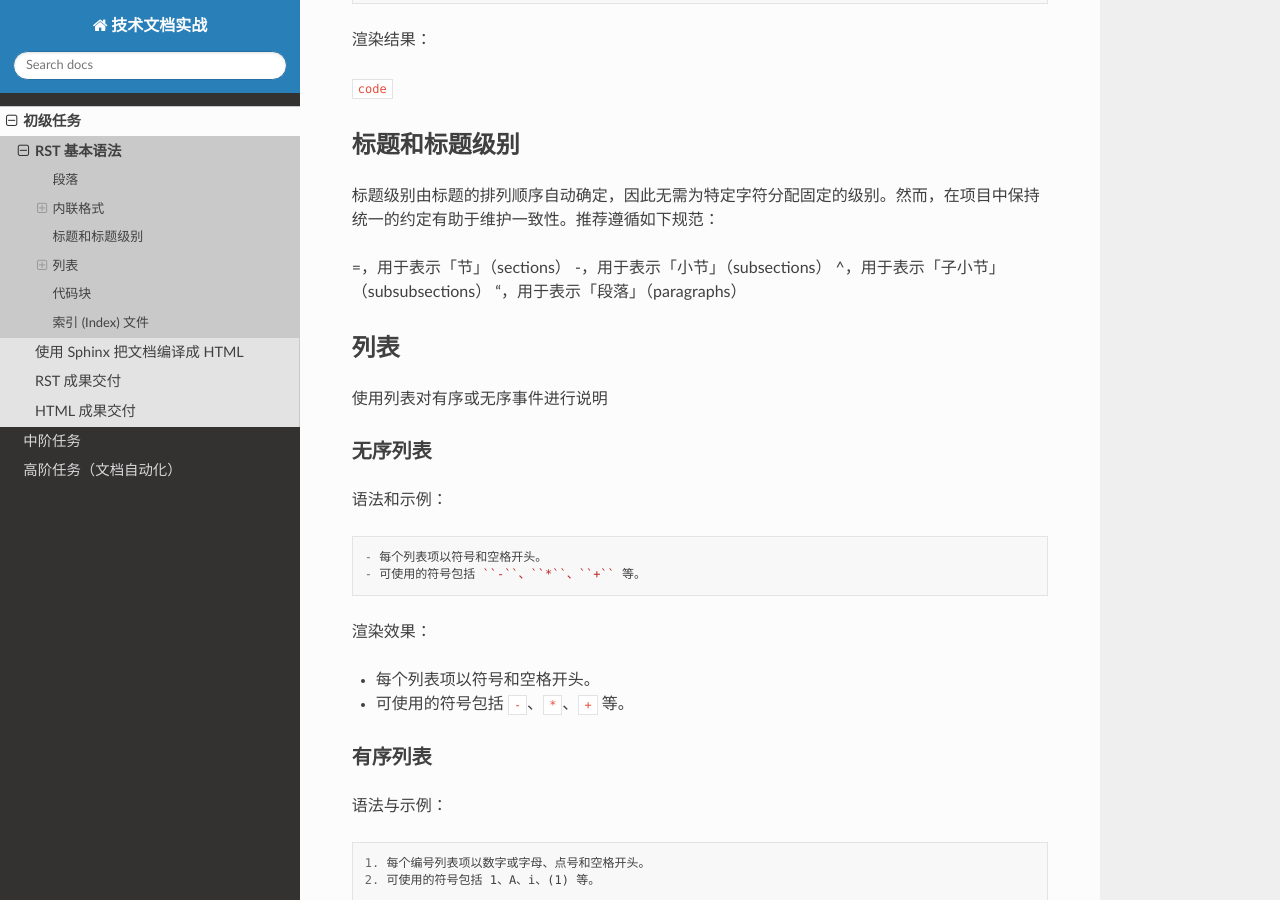
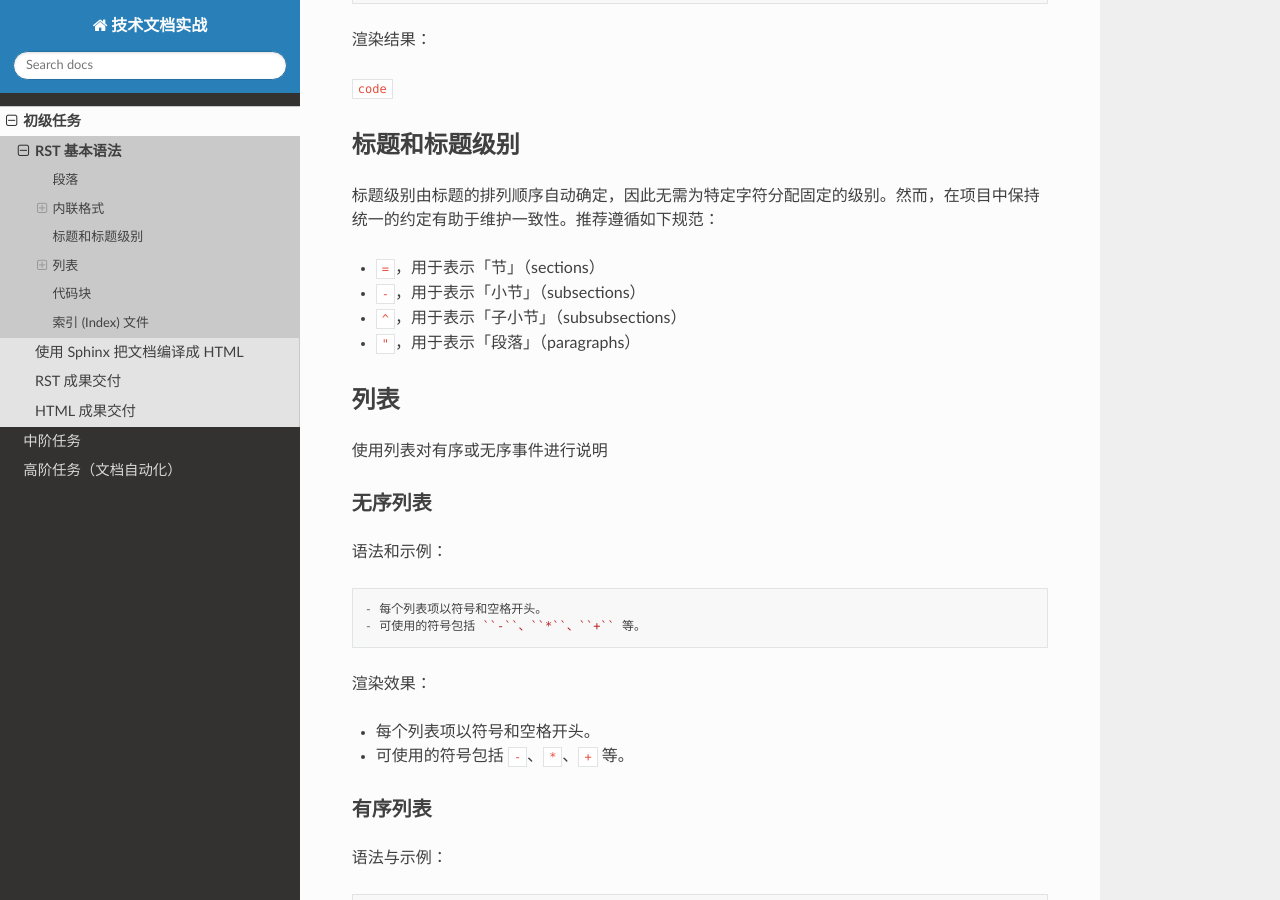
Before and after one commit to doc-workshop/doc-workshop, a Sphinx documentation site: the page built from docs/basic-tasks/rst-syntax.rst, in a window 1280 px wide and 900 px high, scrolled down 2470 px. Built offline with Sphinx 7.4.7 and the Read the Docs theme 3.1.0, drawn with Linux system fonts in a browser that asks for light colours.

```diff
--- a/docs/basic-tasks/rst-syntax.rst
+++ b/docs/basic-tasks/rst-syntax.rst
@@ -95,11 +95,10 @@ reStructuredText（简称 RST）是一种轻量级标记语言，广泛用于 Py
 
 标题级别由标题的排列顺序自动确定，因此无需为特定字符分配固定的级别。然而，在项目中保持统一的约定有助于维护一致性。推荐遵循如下规范：
 
-=，用于表示「节」（sections）
--，用于表示「小节」（subsections）
-^，用于表示「子小节」（subsubsections）
-"，用于表示「段落」（paragraphs）
-
+- ``=``，用于表示「节」（sections）
+- ``-``，用于表示「小节」（subsections）
+- ``^``，用于表示「子小节」（subsubsections）
+- ``"``，用于表示「段落」（paragraphs）
 
 列表
 -----
```
